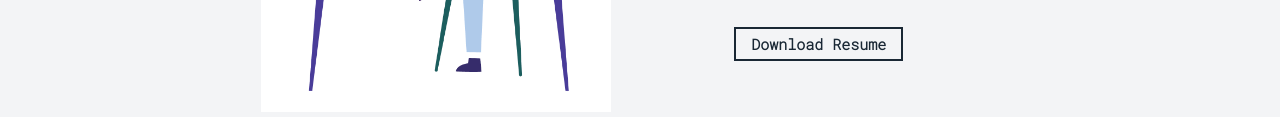
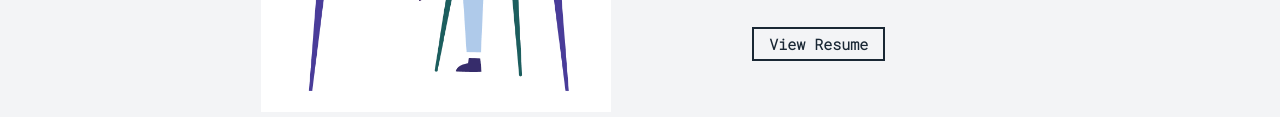
Before and after one commit to DEEPKIRANC/deepkiran-portfolio-website, a plain HTML site: page index.html in a window 1280 px wide. Shown: the part 440-557 px from the top of the page. Drawn offline with nearby package versions, Linux system fonts and the light colour scheme.

Commit message:
feat-View/Download Resume

```diff
--- a/index.html
+++ b/index.html
@@ -49,7 +49,7 @@
         <p>"Life is a journey , not a destination"</p>
         <div class="sometext"><p>I'm a passionate Frontend Engineer from India . I love building web apps, debugging errors and helping fellow coders. Currently looking for Frontend Engineering opportunities. </div>
         </p>
-        <button class="resume__download">Download Resume</button>
+        <div class="resume__download"><a style="text-decoration: none;" target="_blank" href="https://bit.ly/3u8QXPd" download>View Resume</a></div>
         </div>
     </header>
      <section class="generic">
```
